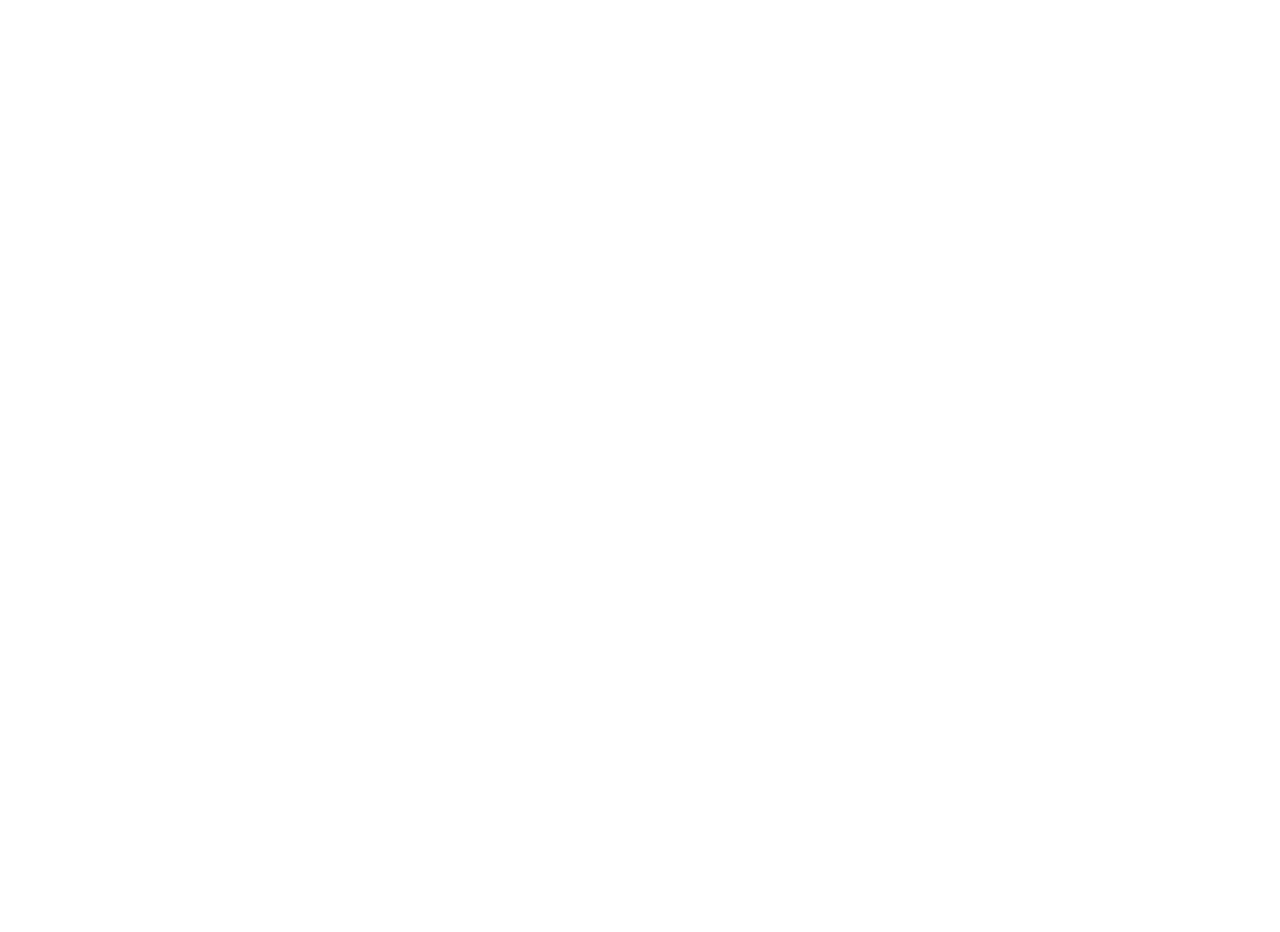
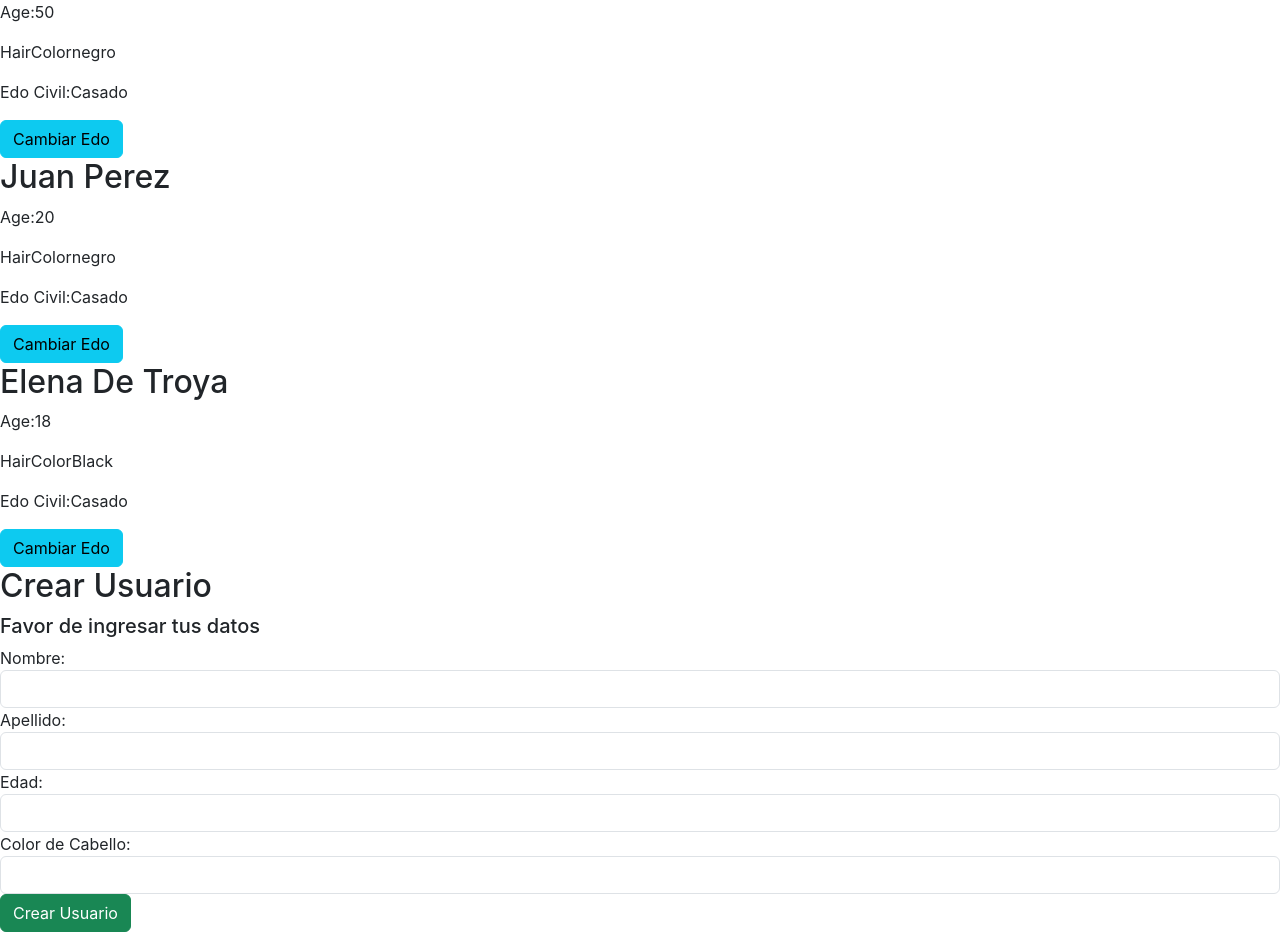
Before and after one commit to MelSol13/Poniendo-Todo-Junto, a React (Create React App) app: page / in a window 1280 px wide. Shown: the part 980-1912 px from the top of the page. Before the commit the page ends 934 px from the top, so only its background shows below. Built offline with nearby package versions, Linux system fonts and the light colour scheme.

Commit message:
hooks useState, useEffect

```diff
--- a/src/App.js
+++ b/src/App.js
@@ -1,26 +1,60 @@
+import React, { useState } from "react";
+import Formulario from "./componentes/Formulario";
 import PersonCard from "./componentes/PersonCard";
 import PersonCardFuncional from "./componentes/PersonCardFuncional";
 
+
 const App = () => {
+
+  const [listado, setListado] = useState([
+    {
+      nombre: "Pedro",
+      apellido: "Paramo",
+      edad: 32,
+      ciudad: "Comala"
+    },
+    {
+      nombre: "Pablo",
+      apellido: "Picasso",
+      edad: 50,
+      ciudad: "Paris"
+    },
+    {
+      nombre: "Juan",
+      apellido: "Perez",
+      edad: 20,
+      ciudad: "Mexico"
+    }
+  ]);
+
   return (
     <div className="App">
       <PersonCard firstName="Elena"
-      lastName="De Troya" age={18}
-      hairColor="Black"/>
+        lastName="De Troya" age={18}
+        hairColor="Black" />
 
       <PersonCard firstName="Juana"
-      lastName="De Arco" age={20}
-      hairColor="Brown"/>
+        lastName="De Arco" age={20}
+        hairColor="Brown" />
 
       <PersonCard firstName="Pedro"
-      lastName="Paramo" age={32}
-      hairColor="Blonde"/>
+        lastName="Paramo" age={32}
+        hairColor="Blonde" />
 
       <PersonCard firstName="Pablo"
-      lastName="Picasso" age={50}
-      hairColor="White"/>
+        lastName="Picasso" age={50}
+        hairColor="White" />
 
-      <PersonCardFuncional firstName="Elena" lastName="De Troya" age={18} hairColor="Black"/>
+      {
+        listado.map(persona =>
+          <PersonCardFuncional firstName={persona.nombre} lastName={persona.apellido} age={persona.edad} hairColor="negro" />
+        )
+      }
+
+      <PersonCardFuncional firstName="Elena" lastName="De Troya" age={18} hairColor="Black"  />
+
+      <Formulario />
+
     </div>
   );
 }
--- /dev/null
+++ b/src/componentes/Formulario.js
@@ -0,0 +1,97 @@
+import React, {useState} from "react";
+
+const Formulario = () => {
+
+    const [nombre, setNombre] = useState("");
+    const[apellido, setApellido] = useState("");
+    //const[apellido2, setApellido2] = useState("");
+    const[edad, setEdad] = useState("");
+    const[color, setColor] = useState("");
+    const[hizoSubmit, setHizoSubmit] = useState(false);
+
+    const [errorNombre,setErrorNombre] = useState(""); //variable en la cual colocaría la validación de nombre
+    const [errorEdad, setErrorEdad] = useState("");
+
+    const crearUsuario = (e) => {
+        e.preventDefault();
+        const nuevoUsuario = {nombre, apellido, edad, color}; //creamos objeto
+        console.log(nuevoUsuario);
+        setNombre("");//vacíos para que se regrese a estar vacío
+        setApellido("");
+        setEdad("");
+        setColor("");
+        setHizoSubmit(true);
+    }
+
+    const validarNombre = e =>{
+        setNombre(e.target.value);
+        if(nombre.length < 3) {
+            setErrorNombre("El nombre debe tener al menos 3 caracteres");
+        } else{
+            setErrorNombre("");
+        }
+    }
+
+    const validarEdad = e => {
+        setEdad(e.target.valueAsNumber);
+        if(e.target.valueAsNumber < 18) {
+            setErrorEdad("Se debe ser mayor de edad.");
+        } else{
+            setErrorEdad("");
+        }
+    }
+
+    /*esto sirve para tarea la parte de comparar las contraseñas
+    const validarApellido1 = e =>{
+        setApellido1(e.target.value);
+        if(apellido1 !== apellido2) {
+            //aqui el error
+        }
+        if(apellido1.length <8){
+            //aqui el error
+        }
+    }
+
+    const validarApellido2 = e =>{
+        setApellido2(e.target.value);
+        if(apellido1 !== apellido2) {
+            //aqui el error
+        }
+        if(apellido2.length <8){
+            //aqui el error
+        }*/
+
+    return(
+        <form onSubmit= {crearUsuario}>
+            <h2>Crear Usuario</h2>
+            <h5>
+                {hizoSubmit ? "¡Gracias por ingresar tus datos" : "Favor de ingresar tus datos"}
+            </h5>
+            <div>
+                <label>Nombre:</label>
+                <input className="form-control" onChange={validarNombre} value={nombre}></input>
+                {
+                    errorNombre && <p className="text-danger">{errorNombre}</p>
+                }
+            </div>
+            <div>
+                <label>Apellido:</label>
+                <input className="form-control" onChange={e => setApellido(e.target.value)} value={apellido}></input>
+            </div>
+            <div>
+                <label>Edad:</label>
+                <input type="number" className="form-control" onChange={validarEdad} value={edad}></input>
+                {
+                    errorEdad && <p className="text-danger">{errorEdad}</p>
+                }
+            </div>
+            <div>
+                <label>Color de Cabello:</label>
+                <input className="form-control"onChange={e => setColor(e.target.value)} value={color}></input>
+            </div>
+            <input type="submit" className="btn btn-success" value="Crear Usuario"></input>
+        </form>
+    )
+}
+
+export default Formulario;
--- a/src/componentes/PersonCardFuncional.js
+++ b/src/componentes/PersonCardFuncional.js
@@ -1,8 +1,17 @@
-import React,{useState} from "react";
+import React,{useState,useEffect} from "react";
 
 const PersonCardFuncional = ({firstName, lastName, age, hairColor}) => {
 
-    const [edoCivil,setEdoCivil]= useState("Casado");
+    const [edoCivil,setEdoCivil]= useState("Casado"); //crea variable y me crea una funcion para alterar
+
+    //se ejecuta al momento de cargar mi componente
+    useEffect( () =>{
+        console.log("Renderizamos el contenido");
+    }, [])
+
+    useEffect(() =>{
+        console.log("Hicimos un cambio");
+    }, [edoCivil])
 
     const cambiarEdoCivil = () => {
         if(edoCivil === "Casado"){
--- a/src/index.js
+++ b/src/index.js
@@ -6,9 +6,9 @@
 
 const root = ReactDOM.createRoot(document.getElementById('root'));
 root.render(
-  <React.StrictMode>
+
     <App />
-  </React.StrictMode>
+
 );
 
 // If you want to start measuring performance in your app, pass a function
```
